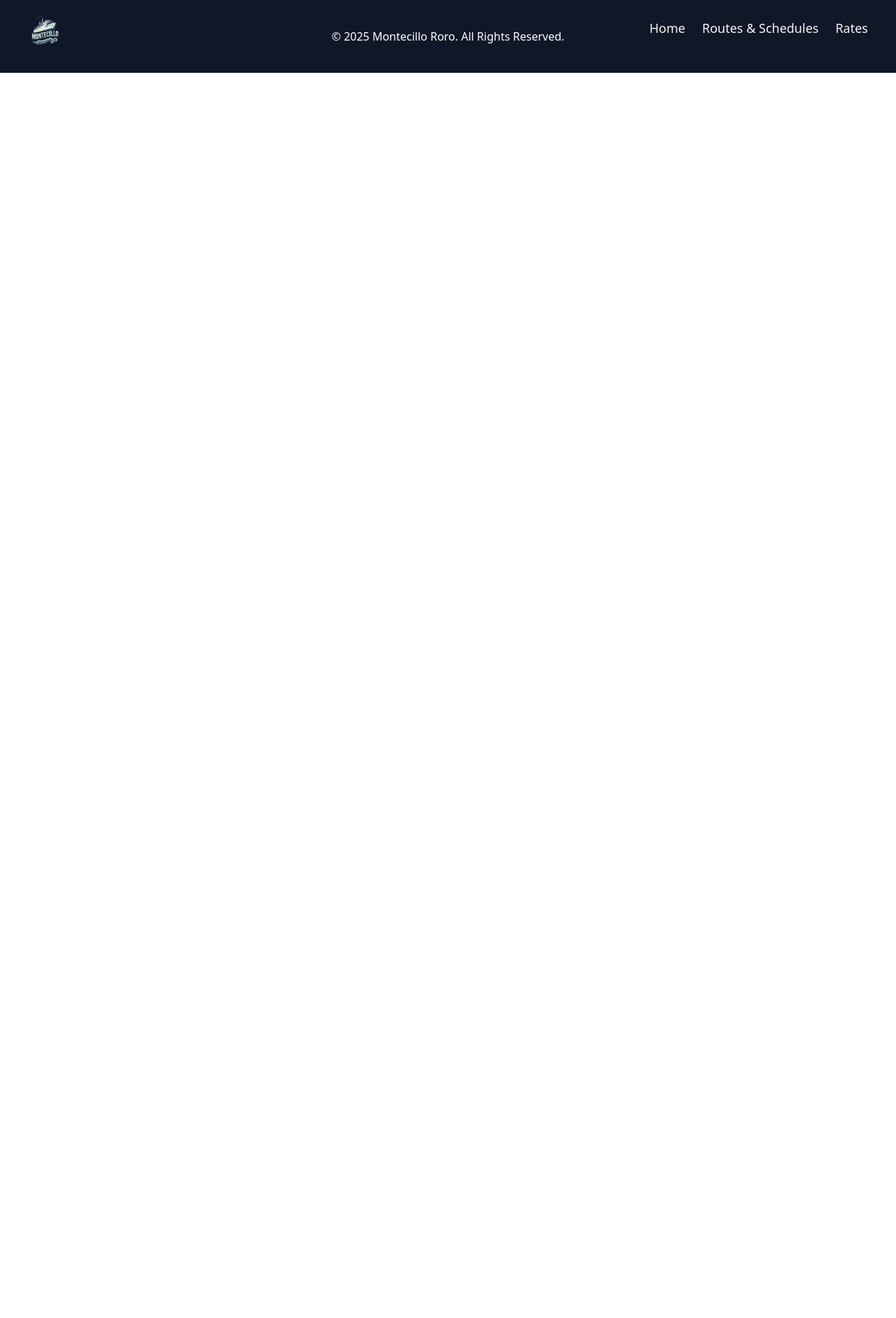
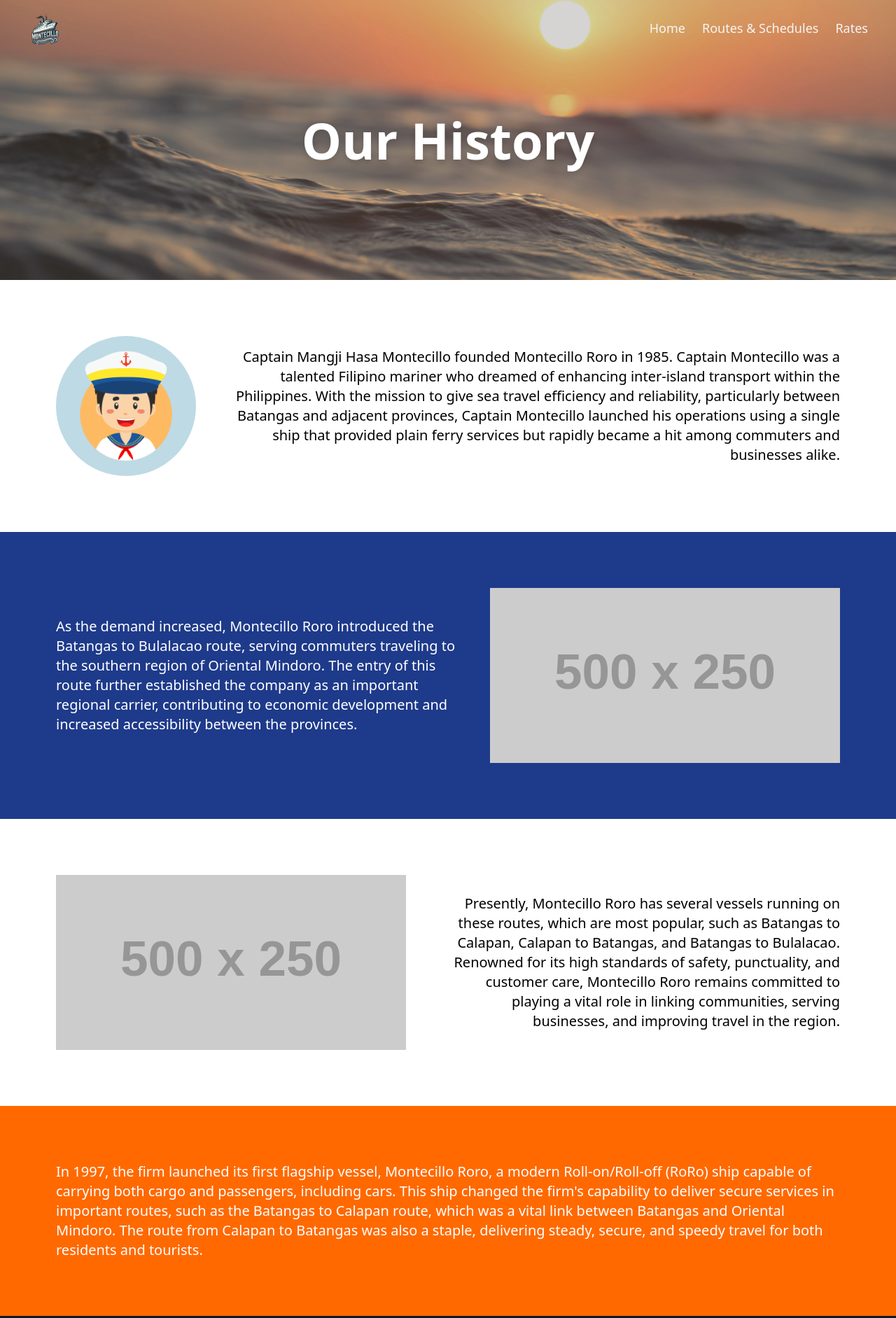
Before and after one commit to Grizzey/rorosite-front, a plain HTML site: page pages/about.html in a window 1280 px wide. Shown: the top 1883 px of the page at 70% size. Before the commit the page ends 800 px from the top, so only its background shows below. Drawn offline with nearby package versions, Linux system fonts and the light colour scheme; placeholder pictures from the web are drawn by us.

Commit message:
About page updated

```diff
--- a/pages/about.html
+++ b/pages/about.html
@@ -7,8 +7,13 @@
     <script src="https://unpkg.com/@tailwindcss/browser@4"></script>
     <title>Montecillo Roro | About us</title>
     <link rel="icon" type="image/png" href="../assets/roro_transparent.png">
-    <script src="./script.js"></script>
+    <script src="../script.js"></script>
 </head>
+
+<!--
+    sm:         -LOWER VALUE
+    so on...
+-->
 
 <body class="h-full scroll-smooth">
     <!-- Navbar -->
@@ -20,7 +25,7 @@
         <!-- Desktop Menu -->
         <div class="hidden md:flex space-x-6 text-lg">
             <a href="../index.html" class="nav-link text-black hover:text-orange-500 transition text-stone-100">Home</a>
-            <a href="#" class="nav-link text-black hover:text-orange-500 transition text-stone-100">Routes & Schedules</a>
+            <a href="../pages/booking.html" class="nav-link text-black hover:text-orange-500 transition text-stone-100">Routes & Schedules</a>
             <a href="#" class="nav-link text-black hover:text-orange-500 transition text-stone-100">Rates</a>
         </div>
 
@@ -39,6 +44,41 @@
         </div>
     </nav>
 
+    <div class="relative w-full h-100">
+        <div class="bg-stone-500 absolute inset-0 opacity-30"></div>
+        <img src="../assets/sea.jpg" class="w-full h-full object-cover" />
+        <div class="absolute inset-0 flex flex-col items-center justify-center text-white text-center">
+            <p class="text-3xl sm:text-7xl font-bold drop-shadow-lg">Our History</p>
+        </div>
+    </div>
+
+    <section class="flex flex-col sm:flex-row items-center w-full py-20 px-6 sm:px-20 bg-white text-center gap-6 sm:text-right sm:gap-10">
+        <img src="../assets/vecteezy_avatar-of-a-sailor-character_18932169.jpg" class="w-50 h-50 rounded-[100px]"/>
+        <p class="text-black text-lg sm:text-xl">
+            Captain Mangji Hasa Montecillo founded Montecillo Roro in 1985. Captain Montecillo was a talented Filipino mariner who dreamed of enhancing inter-island transport within the Philippines. With the mission to give sea travel efficiency and reliability, particularly between Batangas and adjacent provinces, Captain Montecillo launched his operations using a single ship that provided plain ferry services but rapidly became a hit among commuters and businesses alike.
+        </p>
+    </section>
+
+    <section class="flex flex-col sm:flex-row items-center w-full py-20 px-6 sm:px-20 bg-[#1E3A8A] text-center sm:text-left gap-6 sm:gap-10">
+        <p class="text-white text-lg sm:text-xl">
+            As the demand increased, Montecillo Roro introduced the Batangas to Bulalacao route, serving commuters traveling to the southern region of Oriental Mindoro. The entry of this route further established the company as an important regional carrier, contributing to economic development and increased accessibility between the provinces.
+        </p>
+        <img src="https://placehold.co/500x250?text=500x250%20|%20Routes" />
+    </section>
+
+    <section class="flex flex-col sm:flex-row items-center w-full py-20 px-6 sm:px-20 bg-white text-center gap-6 sm:text-right sm:gap-10">
+        <img src="https://placehold.co/500x250?text=500x250%20|%20Vessels+Gallery" />
+        <p class="text-black text-lg sm:text-xl">
+            Presently, Montecillo Roro has several vessels running on these routes, which are most popular, such as Batangas to Calapan, Calapan to Batangas, and Batangas to Bulalacao. Renowned for its high standards of safety, punctuality, and customer care, Montecillo Roro remains committed to playing a vital role in linking communities, serving businesses, and improving travel in the region.
+        </p>
+    </section>
+
+    <section class="w-full py-20 px-6 sm:px-20 bg-orange-500 text-left">
+        <p class="text-white text-lg sm:text-xl">
+            In 1997, the firm launched its first flagship vessel, Montecillo Roro, a modern Roll-on/Roll-off (RoRo) ship capable of carrying both cargo and passengers, including cars. This ship changed the firm's capability to deliver secure services in important routes, such as the Batangas to Calapan route, which was a vital link between Batangas and Oriental Mindoro. The route from Calapan to Batangas was also a staple, delivering steady, secure, and speedy travel for both residents and tourists.
+        </p>
+    </section>
+
     <footer class="w-full bg-gray-900 py-10 text-center text-white">
         &copy; 2025 Montecillo Roro. All Rights Reserved.
     </footer>
```
Also changed, not shown: index.html (+1 -1 lines), pages/booking.html (+2 -2 lines), assets/sea.jpg (added), assets/vecteezy_avatar-of-a-sailor-character_18932169.jpg (added).
